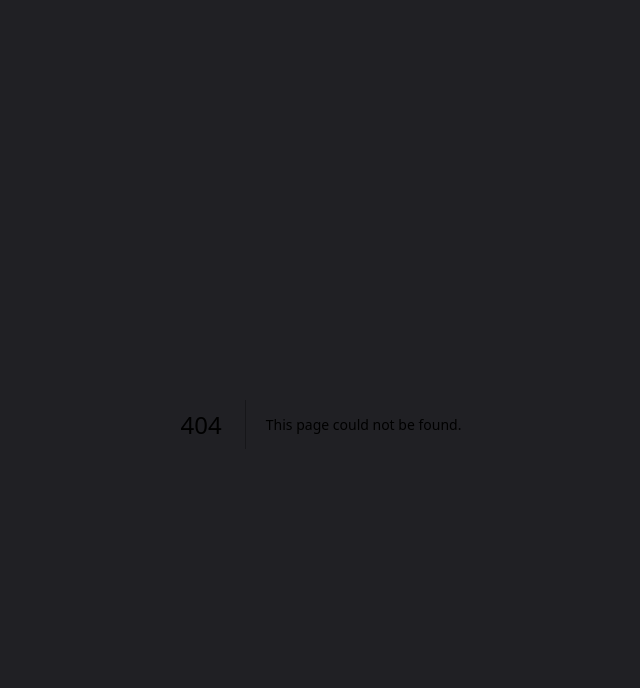
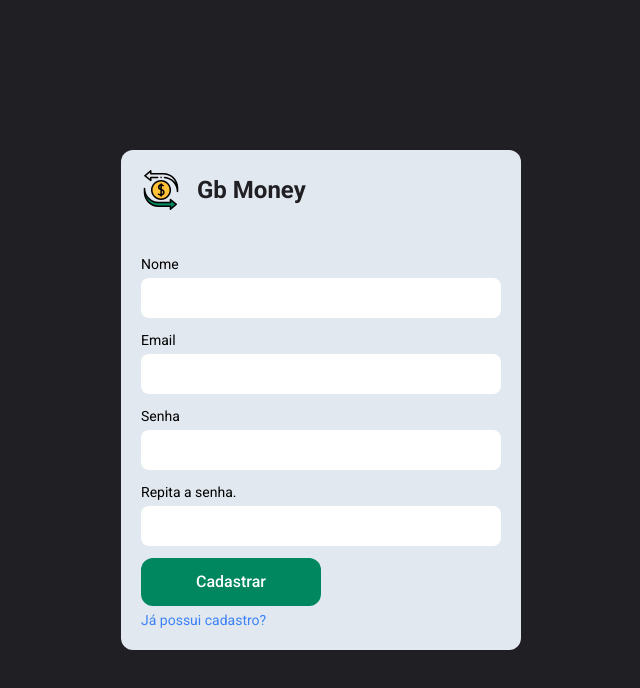
Before and after one commit to g-bolsoni/bills_client, a Next.js app: page /register in a window 1280 px wide. Before the commit this address had no page. Shown: the top 688 px of the page, without its empty margins (319-959 px from the left). Built offline with nearby package versions, Linux system fonts and the light colour scheme; no server answers.

Commit message:
Changed login forms

```diff
--- a/src/app/(auth-routes)/page.tsx
+++ b/src/app/(auth-routes)/page.tsx
@@ -1,5 +1,4 @@
-"use client";
-
+"use client"
 import logo from "@/assets/logo.svg"
 import Image from "next/image"
 import Link from "next/link"
@@ -143,11 +142,11 @@ export default function Home() {
             className="bg-green-500 h-12 rounded-xl px-3 py-2 text-white font-medium mt-3 disabled:opacity-50"
             type="submit"
             disabled={Object.keys(errors).length > 0}
-          >Cadastrar</button>
+          >Entrar</button>
           <Link
             className="text-sm text-blue-500 hover:underline"
-            href='/login'
-          >Já possui cadastro?</Link>
+            href='/register'
+          >Não possui cadastro?</Link>
         </div>
       </form>
     </section >
--- a/src/app/(auth-routes)/login/page.tsx
+++ b/src/app/(auth-routes)/register/page.tsx
@@ -1,4 +1,5 @@
-"use client"
+"use client";
+
 import logo from "@/assets/logo.svg"
 import Image from "next/image"
 import Link from "next/link"
@@ -6,8 +7,20 @@ import Link from "next/link"
 import { zodResolver } from "@hookform/resolvers/zod";
 import { useForm } from "react-hook-form";
 import { z } from "zod";
+import { signIn } from "next-auth/react";
+import { useRouter } from "next/navigation";
+
+interface IUserProps {
+  name: string;
+  email: string;
+  password: string;
+  confirmPassword: string;
+}
 
 const schemaForm = z.object({
+  name: z
+    .string()
+    .min(2, 'Este campo é obrigatório'),
 
   email: z
     .string()
@@ -17,7 +30,7 @@ const schemaForm = z.object({
   password: z
     .string()
     .min(8, 'A senha deve ter pelo menos 8 caracteres')
-    .refine(value => /[A-Z]/.test(value), {
+    /*.refine(value => /[A-Z]/.test(value), {
       message: 'A senha deve conter pelo menos uma letra maiúscula',
     })
     .refine(value => /[0-9]/.test(value), {
@@ -25,13 +38,25 @@ const schemaForm = z.object({
     })
     .refine(value => /[^A-Za-z0-9]/.test(value), {
       message: 'A senha deve conter pelo menos um caractere especial',
-    }),
-})
+    })*/,
+
+  confirmPassword: z.string()
+    .min(1, 'Campo obrigatório')
+}).superRefine(({ password, confirmPassword }, ctx) => {
+  if (password !== confirmPassword) {
+    ctx.addIssue({
+      path: ['confirmPassword'], // especifica o caminho do campo que tem o erro
+      message: 'As senhas não coincidem',
+      code: 'custom', // código de erro customizado
+    });
+  }
+});
 
 type IUser = z.infer<typeof schemaForm>;
 
 export default function Home() {
 
+  const router = useRouter();
 
   const { register, handleSubmit, formState: { errors } } = useForm<IUser>({
     criteriaMode: 'all',
@@ -39,13 +64,27 @@ export default function Home() {
     resolver: zodResolver(schemaForm)
   });
 
-  const handleLoginUser = async (data: IUser) => {
-    console.log(data);
+  const handleCreateUser = async (data: IUser) => {
+    console.log(data.email, data.password);
+
+    const result = await signIn('credentials', {
+      email: data.email,
+      password:  data.password,
+      redirect: false
+    });
+
+    console.log(result);
+
+    if (result?.error) {
+      console.log(result);
+      return;
+    }
+    router.replace('/admin')
   }
 
   return (
     <section className="bg-gray-700 h-full flex items-center justify-center">
-      <form className="w-[400px] h-max min-h-[400px] bg-slate-200 rounded-xl p-5" onSubmit={handleSubmit(handleLoginUser)}>
+      <form className="w-[400px] h-max min-h-[400px] bg-slate-200 rounded-xl p-5" onSubmit={handleSubmit(handleCreateUser)}>
         <div className="card flex flex-col gap-10">
           <div className="card-header">
             <div className="logo_section flex items-center gap-4">
@@ -59,6 +98,16 @@ export default function Home() {
           </div>
 
           <div className="card-body flex flex-col gap-2">
+            <div className="form-group relative">
+              <label htmlFor="name" className="flex items-start justify-start py-1 text-sm">Nome</label>
+              <input
+                type="text"
+                className="form-control h-10 w-full border-none rounded-lg pl-5"
+                id="name"
+                {...register('name')}
+              />
+              {errors.name?.message && <span className="text-error text-red-800">{errors.name.message}</span>}
+            </div>
             <div className="form-group relative">
               <label htmlFor="email" className="flex items-start justify-start py-1 text-sm">Email</label>
               <input
@@ -79,20 +128,28 @@ export default function Home() {
               />
               {errors.password?.message && <span className="text-error text-red-800">{errors.password.message}</span>}
             </div>
-
+            <div className="form-group relative">
+              <label htmlFor="confirmPassword" className="flex items-start justify-start py-1 text-sm">Repita a senha.</label>
+              <input
+                type="password"
+                className="form-control h-10 w-full border-none rounded-lg pl-5"
+                id="confirmPassword"
+                {...register('confirmPassword')}
+              />
+              {errors.confirmPassword?.message && <span className="text-error text-red-800">{errors.confirmPassword.message}</span>}
+            </div>
           </div>
         </div>
-
         <div className="actions flex flex-col max-w-[50%] gap-1">
           <button
             className="bg-green-500 h-12 rounded-xl px-3 py-2 text-white font-medium mt-3 disabled:opacity-50"
             type="submit"
             disabled={Object.keys(errors).length > 0}
-          >Entrar</button>
+          >Cadastrar</button>
           <Link
             className="text-sm text-blue-500 hover:underline"
-            href='/login'
-          >Não possui cadastro?</Link>
+            href='/'
+          >Já possui cadastro?</Link>
         </div>
       </form>
     </section >
--- a/src/app/layout.tsx
+++ b/src/app/layout.tsx
@@ -31,7 +31,7 @@ export default function RootLayout({
       <NextAuthSessionProvider>
         <QueryClientProvider client={client}>
           <body className={`${roboto.className} w-screen h-screen overflow-x-hidden bg-gray-700`}>
-            <main className='px-0 md:px-6 py-6'>
+            <main className='h-full px-0 md:px-6 py-6'>
               {children}
             </main>
             <ToastContainer />
```
